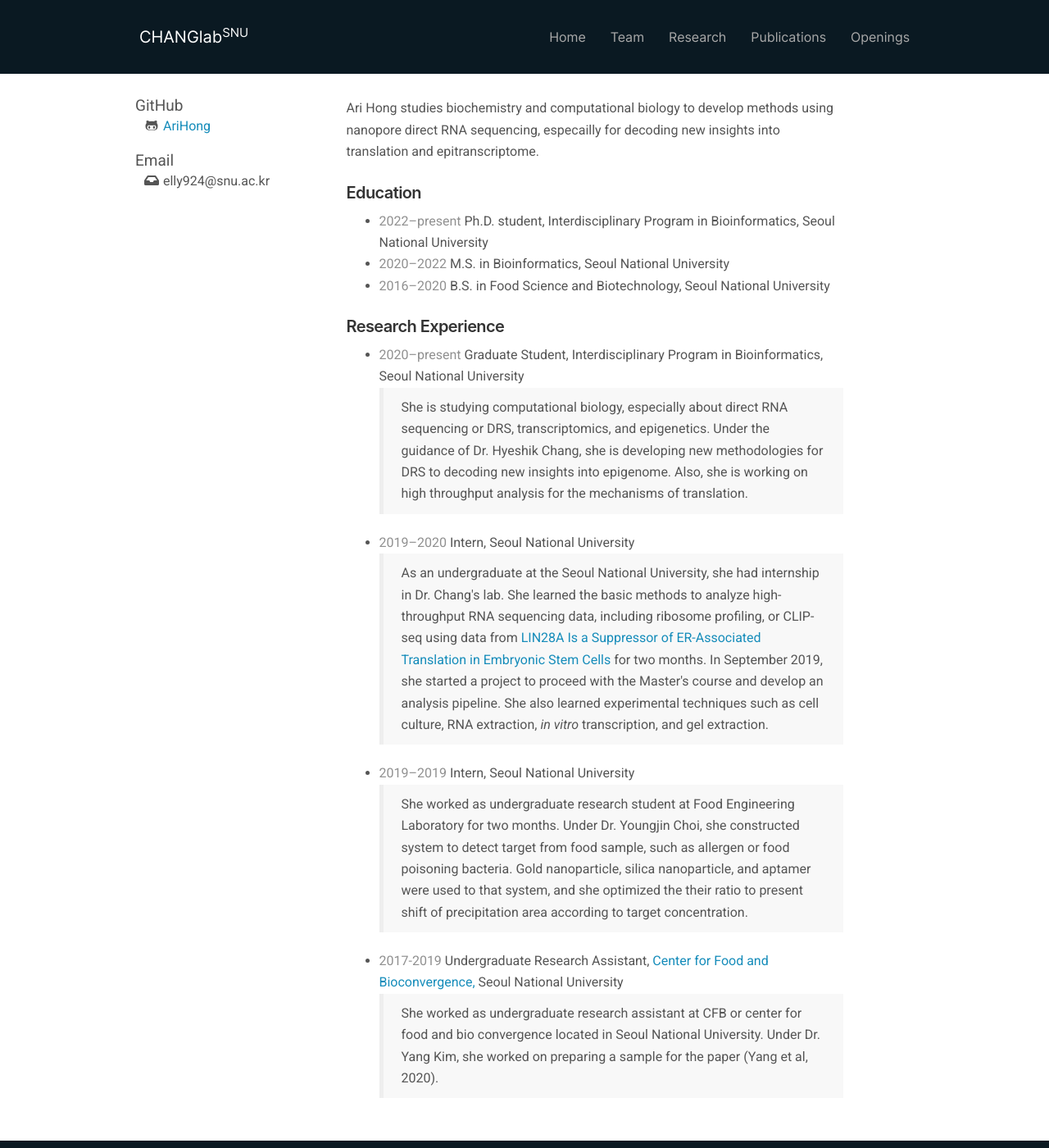
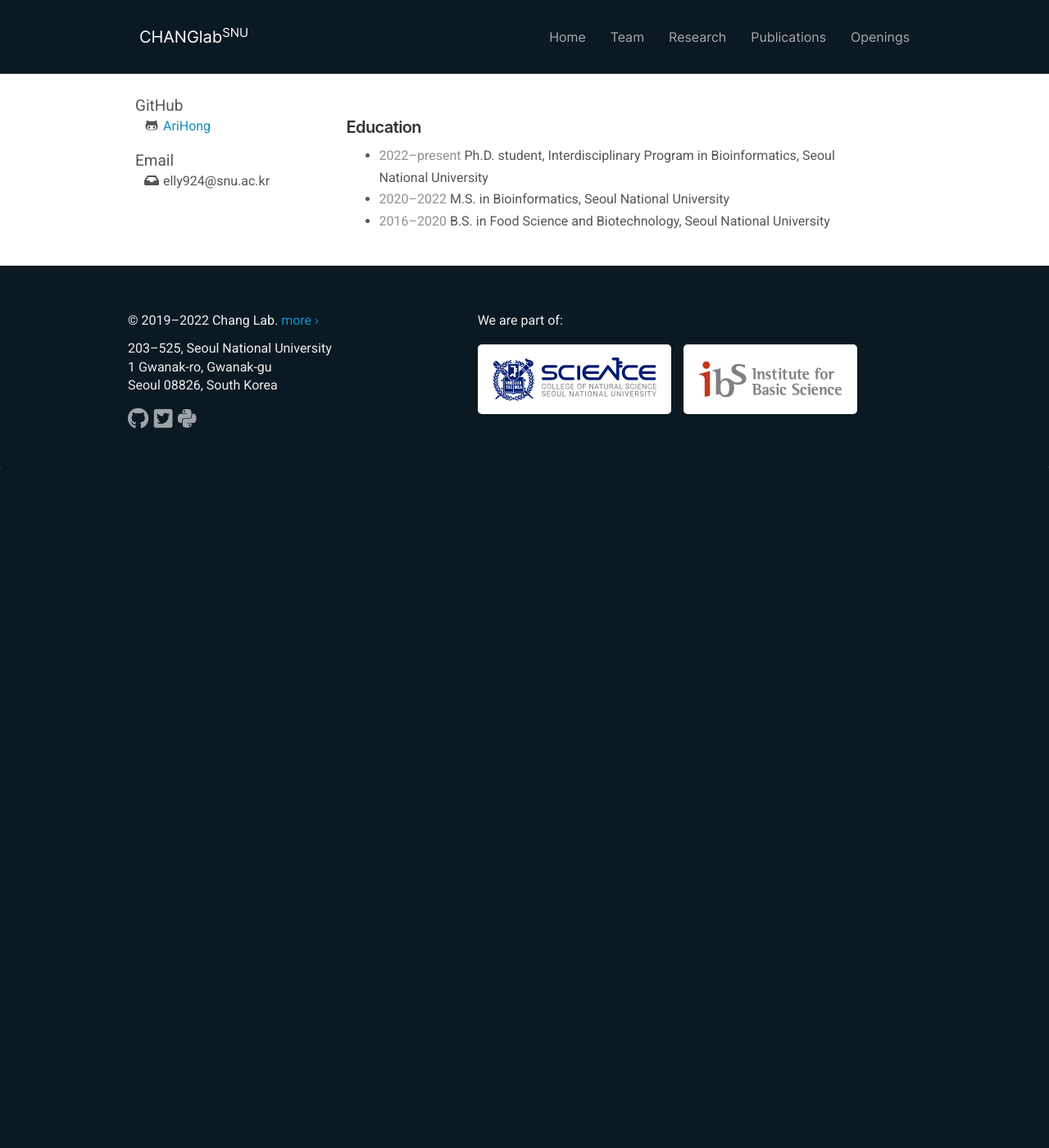
Before and after one commit to ChangLabSNU/ChangLabSNU.github.io, a Jekyll site: the page built from _pages/team/ari-hong.md, in a window 1280 px wide and 1400 px high, scrolled down 270 px. Shown: the whole window at 82% size. Built offline with Jekyll 4.4.1, drawn with Linux system fonts in a browser that asks for light colours; nearby versions of some CDN libraries; some web fonts are replaced; after the commit the page ends 900 px from its top, so only the background shows below that; some of the changed text lies outside the part shown.

Commit message:
Update following the Ari's departure.

```diff
--- a/_data/team.yml
+++ b/_data/team.yml
@@ -16,7 +16,7 @@
   intro: Decoding the codes controlling translation
   link: ari-hong
   category: student
-  active: true
+  active: false
 
 - name: Hanju Lee
   name_abbr: H. Lee
--- a/_pages/team/ari-hong.md
+++ b/_pages/team/ari-hong.md
@@ -1,7 +1,7 @@
 ---
 layout: member
 title: Ari Hong
-position: Graduate Student
+position: Alumni (2019–2023)
 handle: ari
 email: elly924@snu.ac.kr
 twitter:
@@ -13,10 +13,6 @@ cv:
 permalink: /team/ari-hong
 ---
 
-Ari Hong studies biochemistry and computational biology to develop
-methods using nanopore direct RNA sequencing, especailly for decoding
-new insights into translation and epitranscriptome.
-
 #### Education
 
 <ul class="chronological">
@@ -24,38 +20,3 @@ new insights into translation and epitranscriptome.
   <li><span>2020–2022</span> M.S. in Bioinformatics, Seoul National University</li>
   <li><span>2016–2020</span> B.S. in Food Science and Biotechnology, Seoul National University</li>
 </ul>
-
-
-#### Research Experience
-
-<ul class="chronological">
-  <li><span>2020–present</span> Graduate Student, Interdisciplinary
-  Program in Bioinformatics, Seoul National University<br/>
-  <blockquote>She is studying computational biology, especially about
-  direct RNA sequencing or DRS, transcriptomics, and epigenetics. Under
-  the guidance of Dr. Hyeshik Chang, she is developing new methodologies for
-  DRS to decoding new insights into epigenome. Also, she is working on high
-  throughput analysis for the mechanisms of translation.</blockquote></li>
-  <li><span>2019–2020</span> Intern, Seoul National University<br/>
-  <blockquote>As an undergraduate at the Seoul National University,
-  she had internship in Dr. Chang's lab. She learned the basic methods
-  to analyze high-throughput RNA sequencing data, including ribosome
-  profiling, or CLIP-seq using data from <a href="https://www.cell.com/fulltext/S0092-8674%2812%2901234-2">LIN28A Is a Suppressor of ER-Associated Translation in Embryonic Stem Cells</a>
-  for two months. In September 2019, she started a project to proceed with
-  the Master's course and develop an analysis pipeline. She also learned
-  experimental techniques such as cell culture, RNA extraction, <i>in vitro</i>
-  transcription, and gel extraction.</blockquote></li>
-  <li><span>2019–2019</span> Intern, Seoul National University<br/>
-  <blockquote>She worked as undergraduate research student at Food Engineering
-  Laboratory for two months. Under Dr. Youngjin Choi, she constructed system
-  to detect target from food sample, such as allergen or food poisoning
-  bacteria. Gold nanoparticle, silica nanoparticle, and aptamer were
-  used to that system, and she optimized the their ratio to present shift
-  of precipitation area according to target concentration.</blockquote></li>
-<li><span>2017-2019</span> Undergraduate Research Assistant, <a href="http://calslab.snu.ac.kr/cfb/">Center for Food and Bioconvergence,</a> Seoul National University<br/>
-  <blockquote>She worked as undergraduate research assistant at CFB
-  or center for food and bio convergence located in Seoul National
-  University. Under Dr. Yang Kim, she worked on preparing a sample for the
-  paper (Yang et al, 2020).</blockquote>
-  </li>
-</ul>
```
Also changed, not shown: _data/alumni_members.yml (+14 -0 lines), _pages/team/yongkuk-choi.md (+2 -6 lines).
